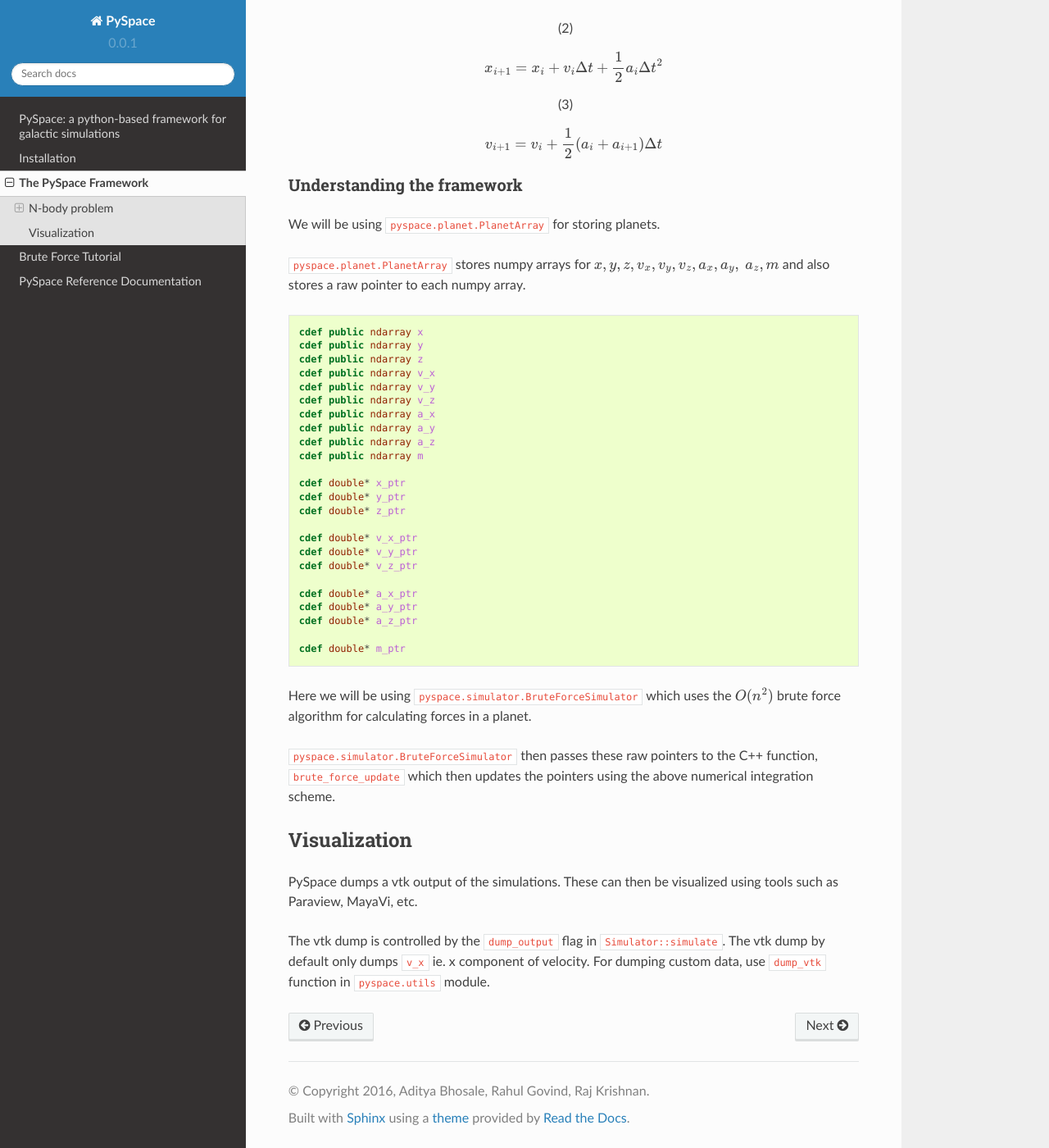
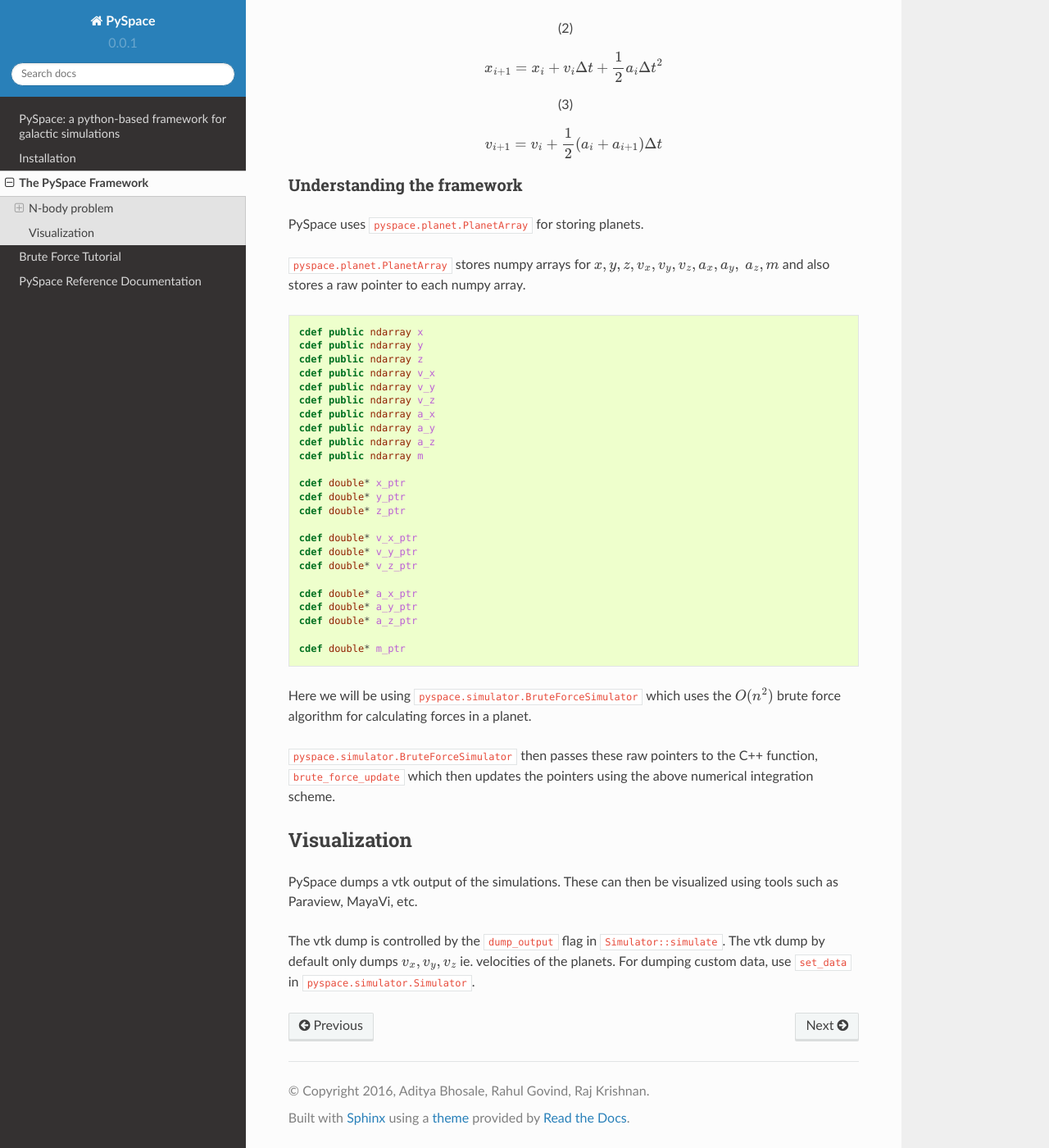
Before and after one commit to john-veillette/pyspace, a Sphinx documentation site: the page built from docs/source/design/framework.rst, in a window 1280 px wide and 1400 px high, scrolled down 627 px. Shown: the whole window at 82% size. Built offline with Sphinx 7.4.7 and the Read the Docs theme 2.0.0, drawn with Linux system fonts in a browser that asks for light colours.

Commit message:
[DOCS] Update framework documentation

```diff
--- a/docs/source/design/framework.rst
+++ b/docs/source/design/framework.rst
@@ -41,7 +41,7 @@ Numerical Integration
 Understanding the framework
 ~~~~~~~~~~~~~~~~~~~~~~~~~~~
 
-We will be using ``pyspace.planet.PlanetArray`` for storing planets.
+PySpace uses ``pyspace.planet.PlanetArray`` for storing planets.
 
 ``pyspace.planet.PlanetArray`` stores numpy arrays for :math:`x, y, z, v_x, v_y, v_z, a_x, a_y,\
 a_z, m` and also stores a raw pointer to each numpy array.
@@ -88,5 +88,6 @@ PySpace dumps a vtk output of the simulations. These can then be visualized usin
 Paraview, MayaVi, etc.
 
 The vtk dump is controlled by the ``dump_output`` flag in ``Simulator::simulate``.
-The vtk dump by default only dumps ``v_x`` ie. x component of velocity.
-For dumping custom data, use ``dump_vtk`` function in ``pyspace.utils`` module.
+The vtk dump by default only dumps :math:`v_x, v_y, v_z` ie. velocities
+of the planets.
+For dumping custom data, use ``set_data`` in ``pyspace.simulator.Simulator``.
```
